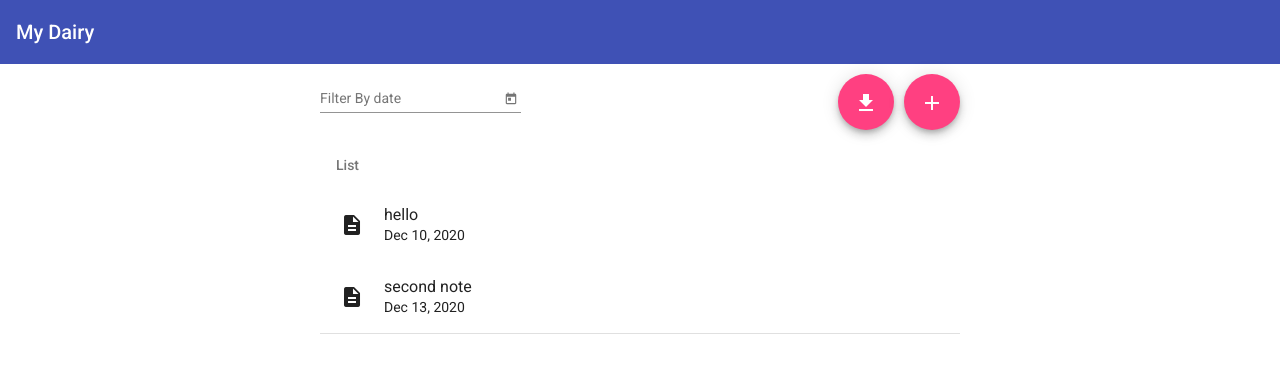
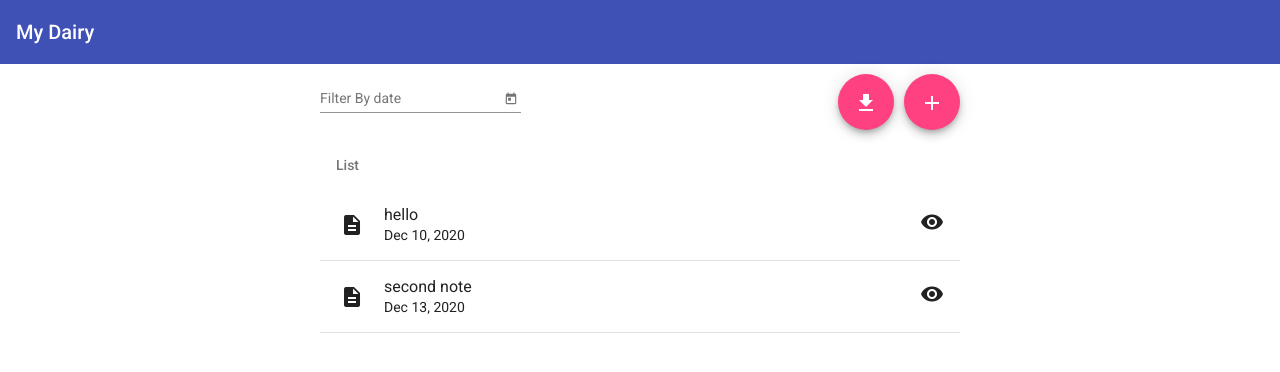
Before and after one commit to sa-bangash/dairyApp, an Angular app: page /notes-list in a window 1280 px wide. Shown: the top 372 px of the page. Built offline with nearby package versions, Linux system fonts and the light colour scheme.

Commit message:
noteitem component were added

```diff
--- a/src/app/app.module.ts
+++ b/src/app/app.module.ts
@@ -19,12 +19,14 @@ import { MatNativeDateModule } from '@angular/material/core';
 import { MatInputModule } from '@angular/material/input';
 import { MatDialogModule } from '@angular/material/dialog';
 import { FormsModule, ReactiveFormsModule } from '@angular/forms';
+import { NoteitemComponent } from './components/noteitem/noteitem.component';
 
 @NgModule({
   declarations: [
     AppComponent,
     NotesListComponent,
-    NoteFormComponent
+    NoteFormComponent,
+    NoteitemComponent
   ],
   imports: [
     BrowserModule,
--- /dev/null
+++ b/src/app/components/noteitem/noteitem.component.html
@@ -0,0 +1,9 @@
+<mat-list-item>
+    <mat-icon mat-list-icon>description</mat-icon>
+    <div mat-line>{{data.text}}</div>
+    <div mat-line> {{data.date | date}} </div>
+    <span class="cursor-pointer">
+        <mat-icon>visibility</mat-icon>
+    </span>
+    <mat-divider></mat-divider>
+</mat-list-item>
--- /dev/null
+++ b/src/app/components/noteitem/noteitem.component.ts
@@ -0,0 +1,17 @@
+import { Component, Input, OnInit } from '@angular/core';
+import INote from 'src/app/models/notes.model';
+
+@Component({
+  selector: 'app-noteitem',
+  templateUrl: './noteitem.component.html',
+  styleUrls: ['./noteitem.component.css']
+})
+export class NoteitemComponent implements OnInit {
+  @Input()
+  data: INote;
+  constructor() { }
+
+  ngOnInit(): void {
+  }
+
+}
--- a/src/app/components/notes-list/notes-list.component.html
+++ b/src/app/components/notes-list/notes-list.component.html
@@ -26,12 +26,12 @@
         <div>
             <mat-list>
                 <div mat-subheader>List</div>
-                <mat-list-item *ngFor="let note of list">
+                <!-- <mat-list-item *ngFor="let note of list">
                     <mat-icon mat-list-icon>description</mat-icon>
                     <div mat-line>{{note.text}}</div>
                     <div mat-line> {{note.date | date}} </div>
-                </mat-list-item>
-                <mat-divider></mat-divider>
+                </mat-list-item> -->
+                <app-noteitem *ngFor="let note of list" [data]="note"></app-noteitem>
                 <mat-list-item *ngIf="!list.length">
                     No Item Found on this Date
                 </mat-list-item>
--- a/src/styles.css
+++ b/src/styles.css
@@ -11,3 +11,7 @@ body {
 .mr-10 {
   margin-right: 10px;
 }
+
+.cursor-pointer {
+  cursor: pointer;
+}
```
Also changed, not shown: src/app/components/noteitem/noteitem.component.css (added), 1 other file (tests, documents, lock files or other folders).
